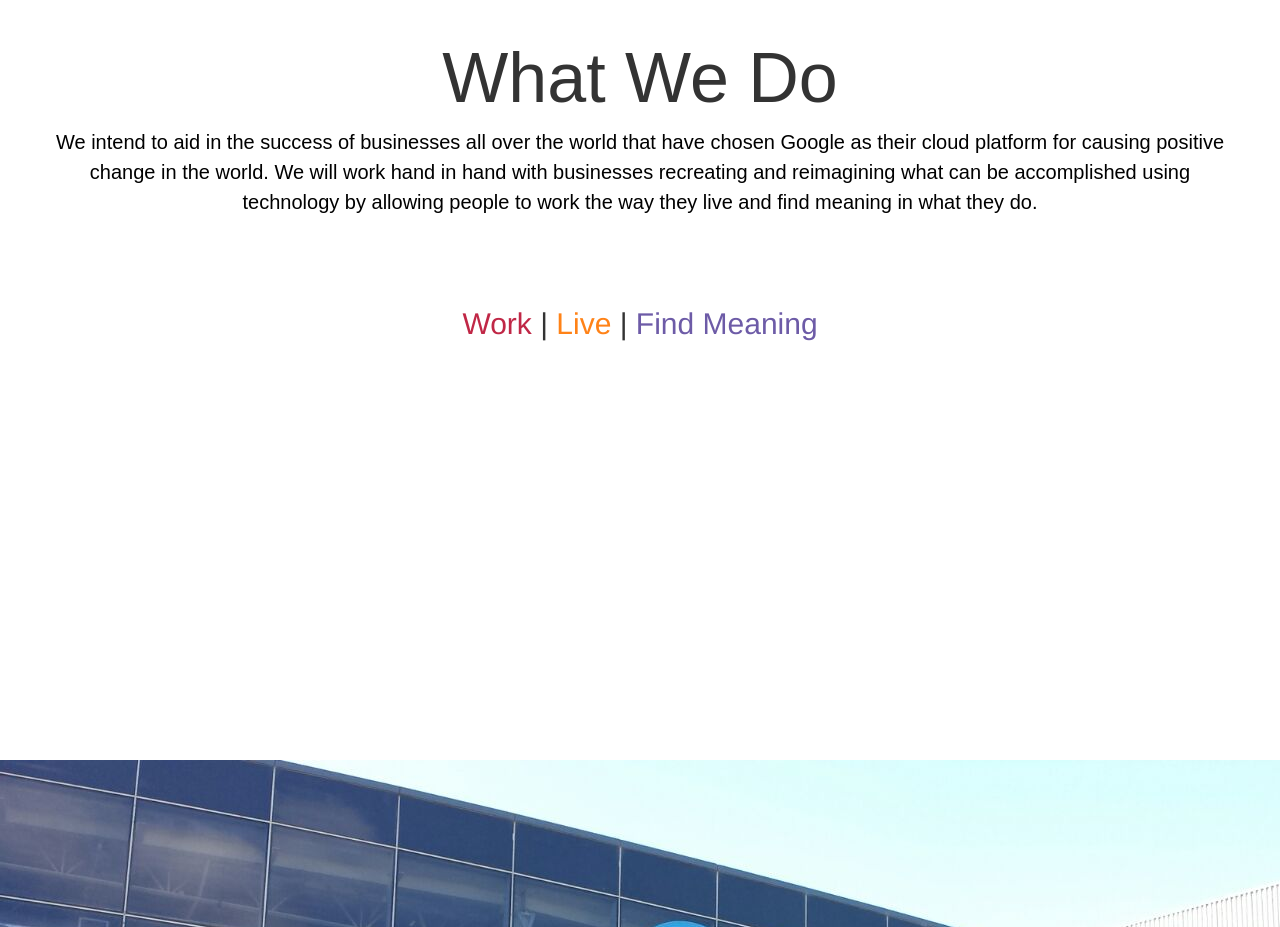
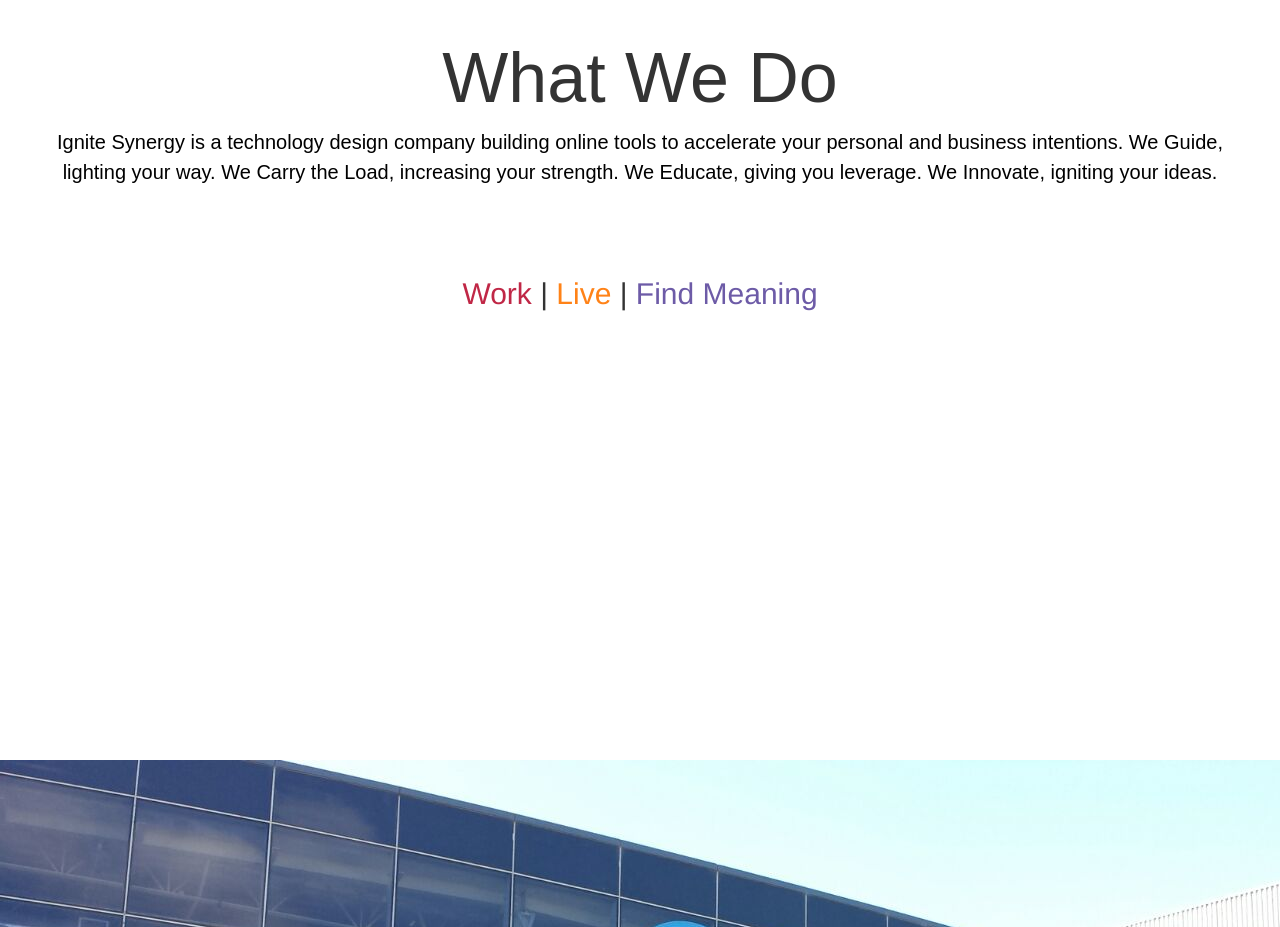
Before and after one commit to ignitesynergy/ignitesynergy.github.io, a website: page index.html in a window 1280 px wide. Shown: the part 840-1767 px from the top of the page. Drawn offline with nearby package versions, Linux system fonts and the light colour scheme.

Commit message:
Changing text on What we do

```diff
--- a/index.html
+++ b/index.html
@@ -135,7 +135,7 @@
             <div class="row ">
                 <div class="full col-xs-12 text-center" id="panel2_1" >
                     <h1 >What We Do</h1>
-                    <p >We intend to aid in the success of businesses all over the world that have chosen Google as their cloud platform for causing positive change in the world. We will work hand in hand with businesses recreating and reimagining what can be accomplished using technology by allowing people to work the way they live and find meaning in what they do. </p>
+                    <p >Ignite Synergy is a technology  design company building online tools to accelerate your personal and business intentions.  We Guide, lighting your way. We Carry the Load, increasing your strength. We Educate, giving you leverage.  We Innovate, igniting your ideas. </p>
 
 
                 </div>
```
